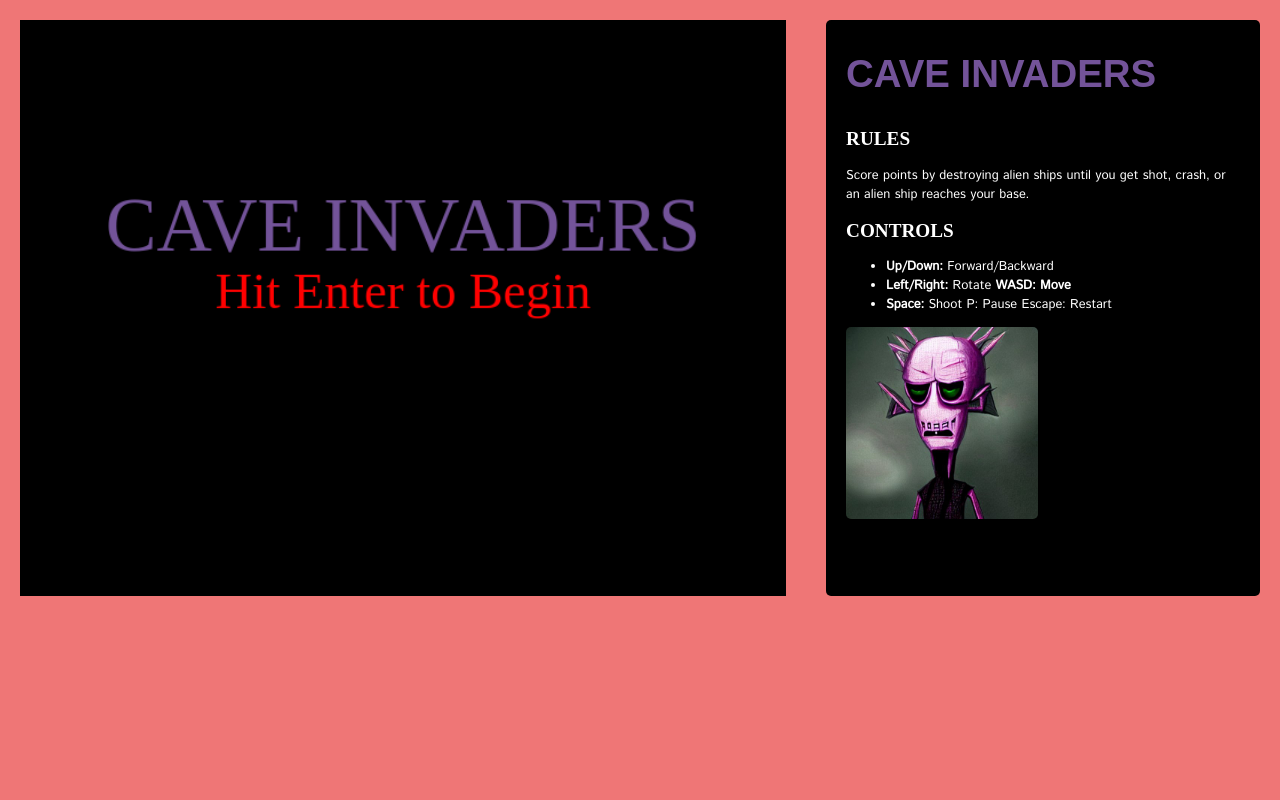
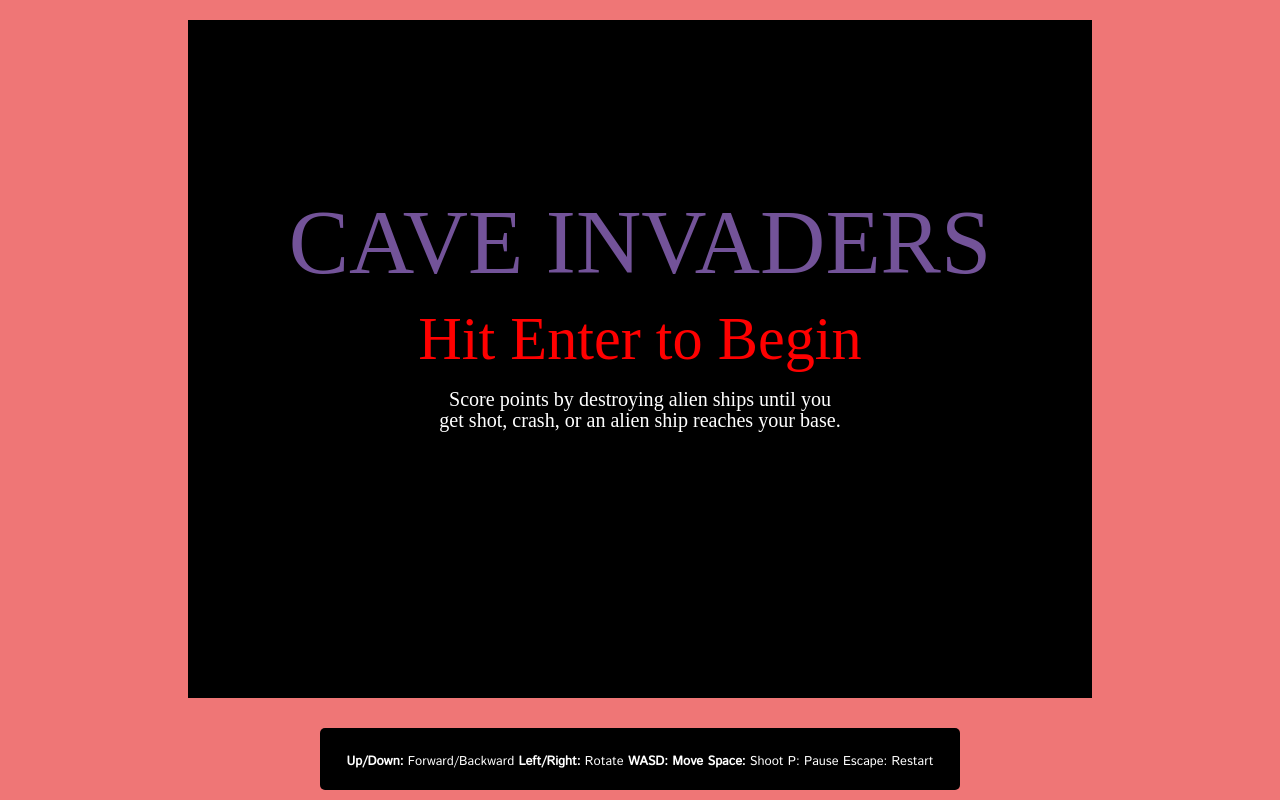
Before and after one commit to michaelmrose/caveInvaders, a website: page public/index.html in a window 1280 px wide. Drawn offline with Linux system fonts and the light colour scheme; a web font is replaced by a local one.

Commit message:
total interface overhaul

```diff
--- a/public/index.html
+++ b/public/index.html
@@ -4,7 +4,6 @@
         <meta charset="UTF-8" />
         <meta name="viewport" content="width=device-width, initial-scale=1.0" />
         <title>Cave Invaders</title>
-        <!-- <script defer src="browser.js"></script> -->
         <script defer src="script.js"></script>
         <!-- free for noncommcial use -->
         <link
@@ -15,30 +14,17 @@
             href="https://fonts.googleapis.com/css2?family=Istok+Web&display=swap"
             rel="stylesheet"
         />
-        <link
-            href="https://fonts.googleapis.com/css2?family=Istok+Web&family=Overlock&display=swap"
-            rel="stylesheet"
-        />
-
         <link rel="stylesheet" href="style.css" />
     </head>
     <body>
         <canvas id="canvas"></canvas>
-        <aside class="instructions">
-            <h1>CAVE INVADERS</h1>
-            <h2>RULES</h2>
-            Score points by destroying alien ships until you get shot, crash, or
-            an alien ship reaches your base.
-            <h2>CONTROLS</h2>
-            <ul>
-                <li><strong>Up/Down:</strong> Forward/Backward</li>
-                <li>
-                    <strong>Left/Right:</strong> Rotate
-                    <strong>WASD: Move</strong>
-                </li>
-                <li><strong>Space:</strong> Shoot P: Pause Escape: Restart</li>
-            </ul>
-            <img id="alien" src="alien.jpg" alt="alien" />
+        <aside id="instructions">
+            <span><strong>Up/Down:</strong> Forward/Backward</span>
+            <span>
+                <strong>Left/Right:</strong> Rotate
+                <strong>WASD: Move</strong>
+            </span>
+            <span><strong>Space:</strong> Shoot P: Pause Escape: Restart</span>
         </aside>
     </body>
 </html>
--- a/public/script.js
+++ b/public/script.js
@@ -250,10 +250,27 @@ class Game {
             "CAVE INVADERS",
             this.canvas.width / 10,
             this.canvas.width / 2,
-            this.canvas.width / 2 - this.canvas.width * 0.2
+            this.canvas.width / 2 - this.canvas.width * 0.22
         );
         this.ctx.fillStyle = "red";
         this.printToScreen("Hit Enter to Begin", this.canvas.width / 15);
+        this.ctx.fillStyle = "white";
+
+        this.printToScreen(
+            " Score points by destroying alien ships until you ",
+            this.canvas.width / 45,
+            this.canvas.width / 2,
+            this.canvas.height / 2 + this.canvas.height * 0.07,
+            "Istok Web"
+        );
+
+        this.printToScreen(
+            "get shot, crash, or an alien ship reaches your base.",
+            this.canvas.width / 45,
+            this.canvas.width / 2,
+            this.canvas.height / 2 + this.canvas.height * 0.1,
+            "Istok Web"
+        );
     }
     renderPaused() {
         if (this.paused === true) {
@@ -264,14 +281,22 @@ class Game {
         text,
         size,
         x = this.canvas.width / 2,
-        y = this.canvas.height / 2
+        y = this.canvas.height / 2,
+        font = "Charge Vector"
     ) {
         this.ctx.textAlign = "center";
-        this.ctx.font = `${size}px Charge Vector`;
+        this.ctx.font = `${size}px ${font}`;
         this.fillStyle = "red";
         this.ctx.fillText(text, x, y);
     }
     renderEnd() {
+        this.ctx.fillStyle = "#735399";
+        this.printToScreen(
+            "CAVE INVADERS",
+            this.canvas.width / 10,
+            this.canvas.width / 2,
+            this.canvas.width / 2 - this.canvas.width * 0.22
+        );
         this.ctx.fillStyle = "red";
         this.ctx.textAlign = "center";
         let rating;
@@ -280,23 +305,15 @@ class Game {
         else if (this.score > 25) rating = "killer";
         else if (this.score > 10) rating = "beginner";
         else if (this.score > 0) rating = "loser";
+
+        this.printToScreen(` Hit Escape to Restart`, this.canvas.width / 15);
+
+        this.ctx.fillStyle = "white";
         this.printToScreen(
-            `Score: ${this.score} `,
-            this.canvas.width / 15,
+            `SCORE: ${this.score}  RATING: ${rating} `,
+            this.canvas.width / 45,
             this.canvas.width / 2,
-            this.canvas.height / 2 - this.canvas.height * 0.1
-        );
-        this.printToScreen(
-            ` Rating: ${rating}`,
-            this.canvas.width / 15,
-            this.canvas.width / 2,
-            this.canvas.height / 2
-        );
-        this.printToScreen(
-            ` Hit Escape to Restart`,
-            this.canvas.width / 15,
-            this.canvas.width / 2,
-            this.canvas.height / 2 + this.canvas.height * 0.1
+            this.canvas.height / 2 + this.canvas.height * 0.07
         );
     }
 }
--- a/public/style.css
+++ b/public/style.css
@@ -2,14 +2,14 @@ body {
     height: 100vh;
     margin: 0;
     display: flex;
-    flex-direction: row;
-    align-items: top;
+    flex-direction: column;
+    align-items: center;
     justify-content: center;
     background-color: #ef7676;
 }
 #canvas {
-    width: 59.85vw;
-    height: 45vw;
+    width: 113vh;
+    height: 85vh;
     background-color: black;
     margin: 20px;
 }
@@ -20,6 +20,7 @@ h1 {
 }
 h2 {
     font-family: "Overlock", "sans-serif";
+    display: inline;
 }
 aside {
     font-size: 1vw;
@@ -28,12 +29,9 @@ aside {
     background-color: black;
     border-radius: 5px;
     max-height: 45vw;
-    height: 45vw;
-    margin: 20px;
-    padding-left: 20px;
-    padding-right: 20px;
+    width: 50vw;
+    height: 15vh;
+    margin: 10px;
+    padding-top: 3vh;
+    text-align: center;
 }
-#alien {
-    border-radius: 5px;
-    height: 15vw;
-}
```
Also changed, not shown: public/alien.jpg (deleted).
